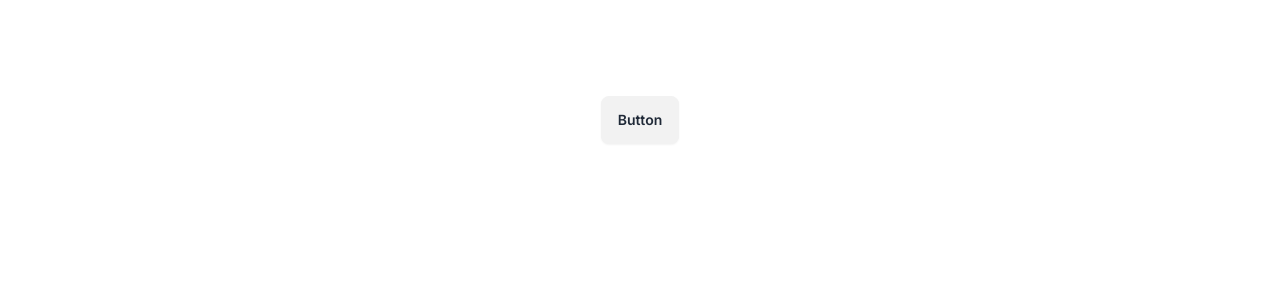
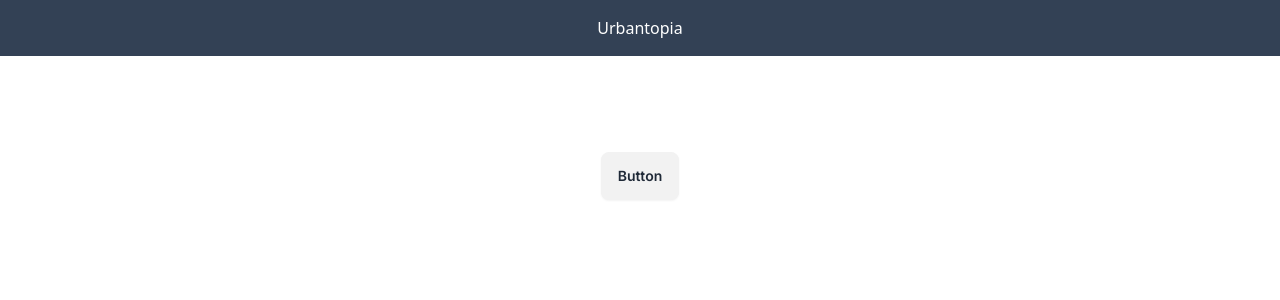
Before and after one commit to wendykr/urbantopia-app, a Next.js app: page / in a window 1280 px wide. Shown: the top 300 px of the page. Built offline with nearby package versions, Linux system fonts and the light colour scheme.

Commit message:
feat: create Layout

```diff
--- /dev/null
+++ b/src/components/Layout.jsx
@@ -0,0 +1,11 @@
+import Header from "./Header/Header";
+
+export default function Layout({ children }) {
+  return (
+    <div>
+      <Header />
+
+      {children}
+    </div>
+  );
+}
--- a/src/pages/_app.js
+++ b/src/pages/_app.js
@@ -1,5 +1,10 @@
+import Layout from "@/components/Layout";
 import "@/styles/globals.css";
 
 export default function App({ Component, pageProps }) {
-  return <Component {...pageProps} />;
+  return (
+    <Layout>
+      <Component {...pageProps} />
+    </Layout>
+  );
 }
--- a/src/pages/listings/index.js
+++ b/src/pages/listings/index.js
@@ -1,6 +1,4 @@
 import { useState } from "react";
-
-import Header from "@/components/Header/Header";
 import ListingItem from "@/components/ListingItem/ListingItem";
 import SearchFilters from "@/components/SearchFilters/SearchFilters";
 import useListingsData from "@/hooks/useListingsData";
@@ -11,7 +9,6 @@
 
   return (
     <div>
-      <Header />
       <SearchFilters setFilters={setFilters} />
       <div className="grid grid-cols-3 gap-4 px-8">
         {listings.map((listing) => {
```
